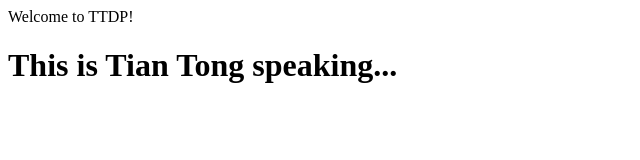
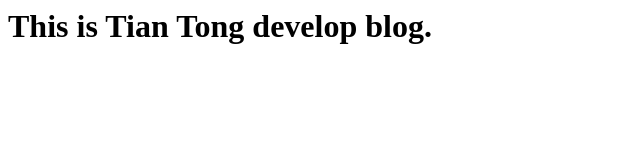
Before and after one commit to ttdp/ttdp, a plain HTML site: page index.html in a window 1280 px wide. Shown: the whole page, without its empty margins (0-640 px from the left). Drawn offline with Linux system fonts and the light colour scheme.

Commit message:
add title

```diff
--- a/index.html
+++ b/index.html
@@ -1,8 +1,10 @@
 <html>
     <head>
-        Welcome to TTDP!
+        <title>
+            Welcome to TTDP!
+        </title>
     </head>
     <body>
-        <h1>This is Tian Tong speaking...</h1>
+        <h1>This is Tian Tong develop blog.</h1>
     </body>
 </html>
```
